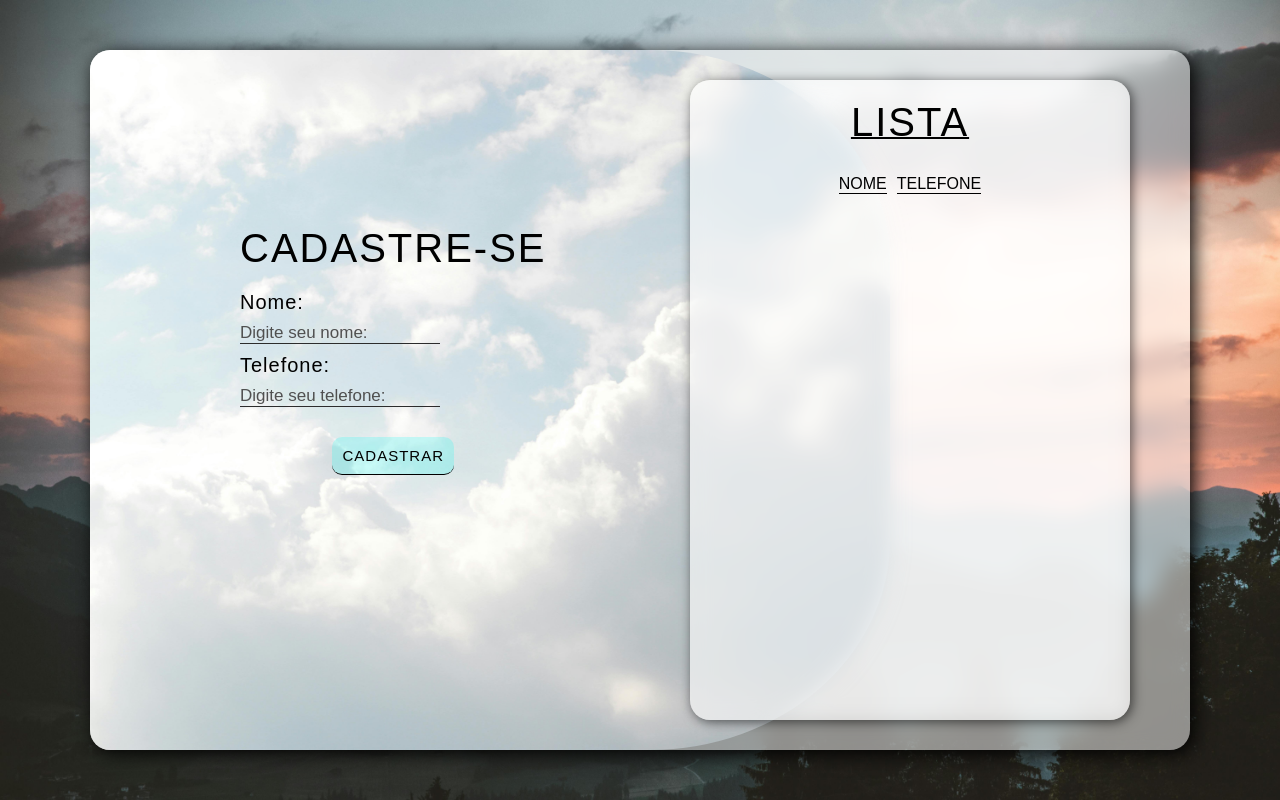
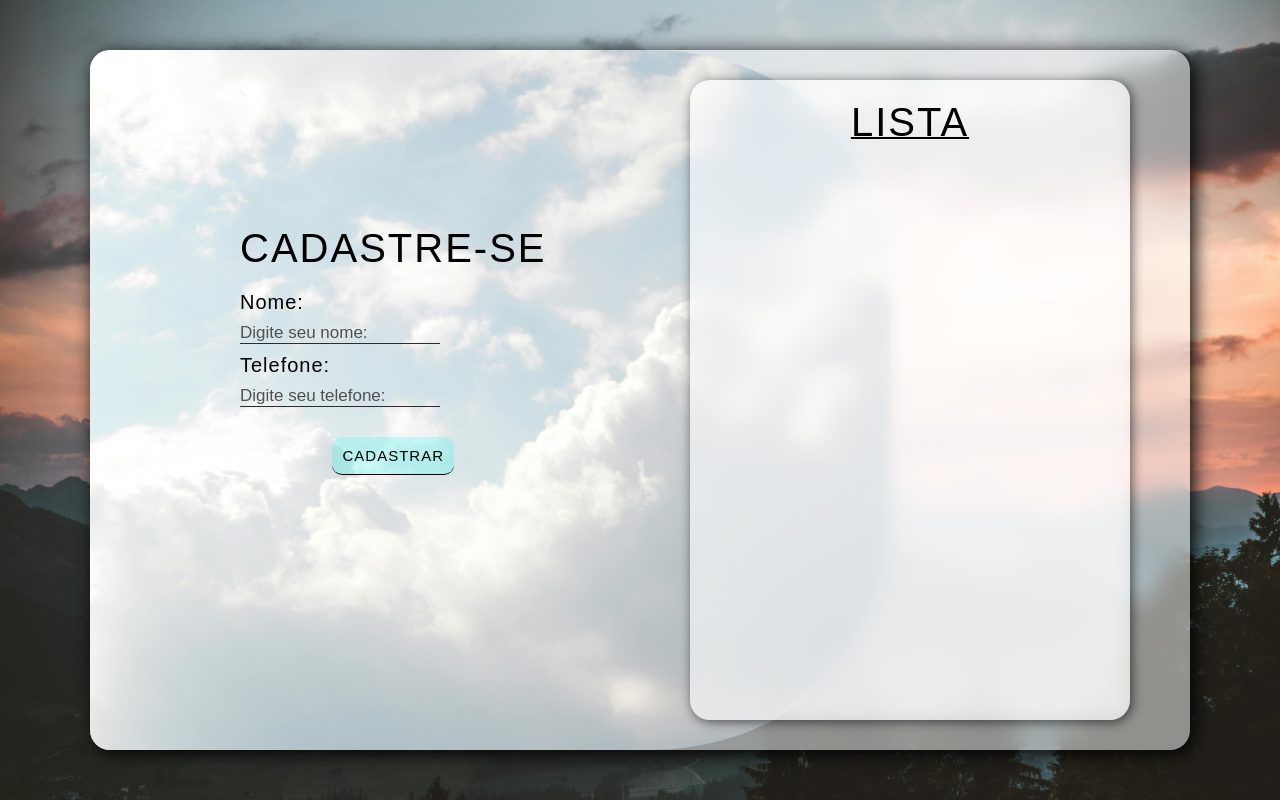
Before and after one commit to hnrkDEV/Exerc-cio-Agenda-Contatos, a plain HTML site: page index.html in a window 1280 px wide. Drawn offline with Linux system fonts and the light colour scheme; a web font is replaced by a local one.

Commit message:
finalizações no projeto

```diff
--- a/index.html
+++ b/index.html
@@ -19,7 +19,7 @@
         </form>
     </div>
     <div class="container-aside">
-            <table cellspacing="10">
+            <table cellspacing="10" id="table">
             <h1 class="h1list">lista</h1>
             <thead>
                 <th>nome</th>
@@ -30,7 +30,6 @@
             </table>
     </div>
 </div>
-
     <script src="./main.js"></script>
 </body>
 </html>
--- a/main.js
+++ b/main.js
@@ -8,6 +8,7 @@ const numeros = []
     e.preventDefault()
     adicionarLinha()
     atualizaTabela()
+    document.getElementById('table').style.display = 'inline-block'
     })
 
  function adicionarLinha(){
--- a/style.css
+++ b/style.css
@@ -115,7 +115,7 @@ h1 {
 }
 
 table {
-    display: inline-block;
+    display: none;
     margin: auto;
     max-height: 400px;
     overflow: auto;
```
